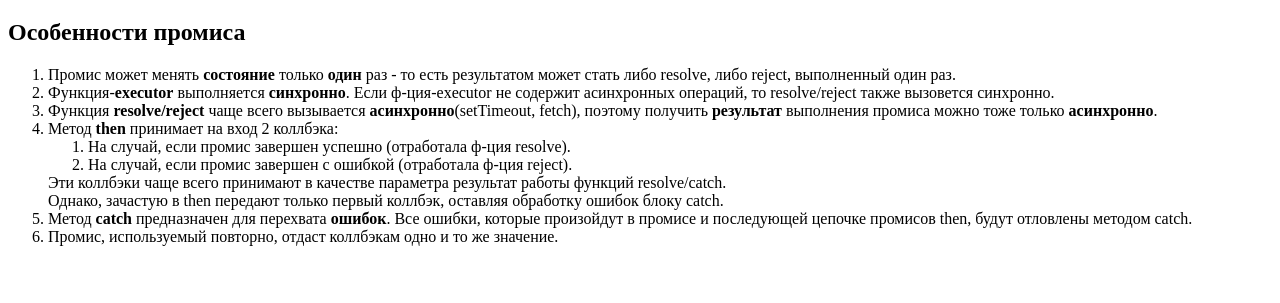
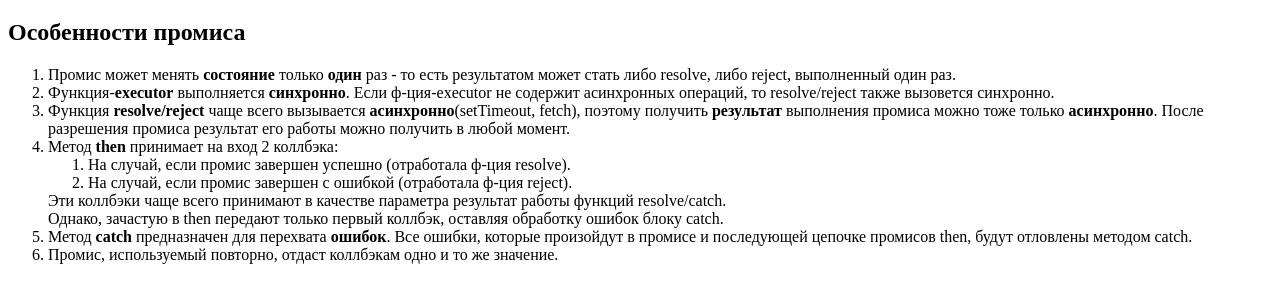
Before and after one commit to Gantelia/my-promise, a website: page public/index.html in a window 1280 px wide. Shown: the part 61-364 px from the top of the page. Drawn offline with Linux system fonts and the light colour scheme.

Commit message:
Дополнит описание особенности промиса о получении его результата

```diff
--- a/public/index.html
+++ b/public/index.html
@@ -12,7 +12,8 @@
                  то есть результатом может стать либо resolve, либо reject, выполненный один раз.</li>
             <li>Функция-<b>executor</b> выполняется <b>синхронно</b>. Если ф-ция-executor не содержит асинхронных операций, то resolve/reject также вызовется синхронно.</li>
             <li>Функция <b>resolve/reject</b> чаще всего вызывается <b>асинхронно</b>(setTimeout, fetch),
-                 поэтому получить <b>результат</b> выполнения промиса можно тоже только <b>асинхронно</b>.</li>
+                 поэтому получить <b>результат</b> выполнения промиса можно тоже только <b>асинхронно</b>.
+                 После разрешения промиса результат его работы можно получить в любой момент.</li>
             <li>Метод <b>then</b> принимает на вход 2 коллбэка:
                 <ol>
                     <li>На случай, если промис завершен успешно (отработала ф-ция resolve).</li>
```
